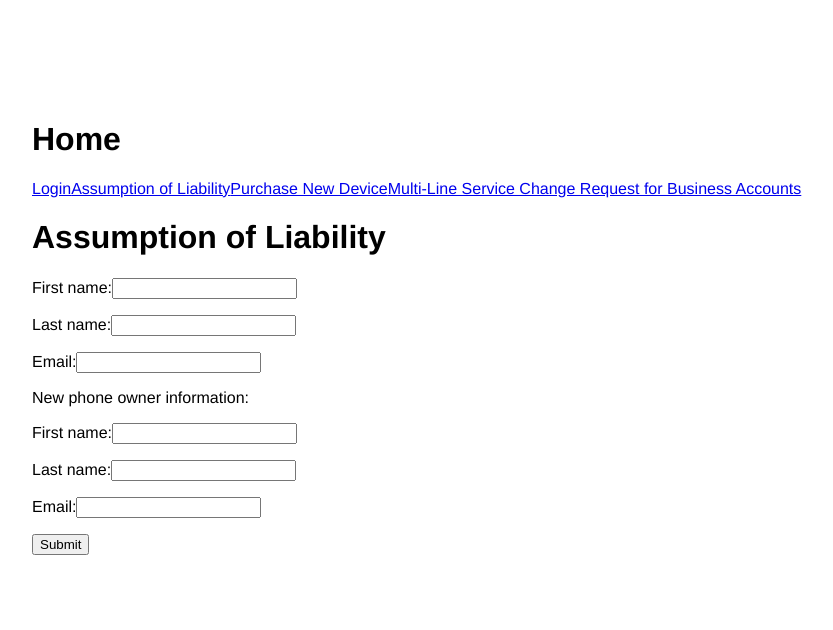
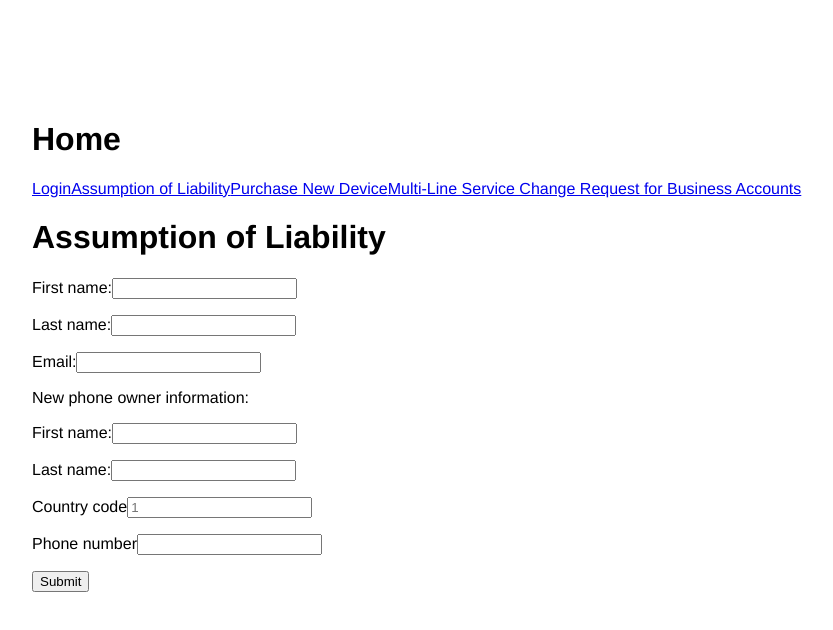
Before and after one commit to docusign/sample-app-mytelecom-nodejs, a React (Create React App) app in the folder client/: page /assumption-of-liability in a window 1280 px wide. Shown: the top 630 px of the page, without its empty margins (68-901 px from the left). Built offline with nearby package versions, Linux system fonts and the light colour scheme.

Commit message:
sms notification for second recipient

```diff
--- a/client/src/components/Form.js
+++ b/client/src/components/Form.js
@@ -213,25 +213,48 @@ function Form({ includePhone, onSubmit, phonePurchase, assumptionLiability }) {
         })}
       />
         <p></p>
-        <label>{text.formLabels.email}</label>
+        <label>{text.formLabels.countryCode}</label>
           <input
             type="text"
-        {...register("signerEmail", {
+            placeholder="1"
+            {...register("countryCode", {
               required: {
                 value: true,
                 message: text.formLabels.requiredFieldError,
               },
               pattern: {
-            value:
-              /^(([^<>()[\]\\.,;:\s@"]+(\.[^<>()[\]\\.,;:\s@"]+)*)|(".+"))@((\[[0-9]{1,3}\.[0-9]{1,3}\.[0-9]{1,3}\.[0-9]{1,3}\])|(([a-zA-Z\-0-9]+\.)+[a-zA-Z]{2,}))$/,
-            message: text.formLabels.invalidEmailFormatError,
+                value: /^([+]?\d+)$/,
+                message: text.formLabels.invalidCountryCodeError,
               },
             })}
           />
           <ErrorMessage
             errors={errors}
-        name="signerEmail"
+            name="countryCode"
             as={<ErrorMessageContainer />}
+          />
+        <p></p>
+        <label>{text.formLabels.phoneNumber}</label>
+      <input
+        type="text"
+        {...register("recipientPhoneNumber", {
+          required: {
+            value: true,
+            message: text.formLabels.requiredFieldError,
+          },
+          pattern: {
+            value: /^(\d+-?)+\d+$/,
+            message: text.formLabels.invalidPhoneNumberError,
+          },
+          maxLength: {
+            value: 11,
+            message: text.formLabels.invalidPhoneNumberError,
+          },
+          minLength: {
+            value: 8,
+            message: text.formLabels.invalidPhoneNumberError,
+          },
+        })}
       />
         </>
       )}
--- a/client/src/pages/AssumptionLiability.js
+++ b/client/src/pages/AssumptionLiability.js
@@ -14,7 +14,8 @@ function Liability() {
       signerName: event.firstName + " " + event.lastName,
       signerEmail: event.signerEmail,
       recipientName: event.recipientFirstName + " " + event.recipientLastName,
-      recipientEmail: event.recipientEmail
+      recipientPhone: event.recipientPhoneNumber,
+      recipientCountryCode: event.countryCode
     };
 
     console.log(body);
```
Also changed, not shown: 2 other files (tests, documents, lock files or other folders). Lines whose indentation alone changed are shown as unchanged.
